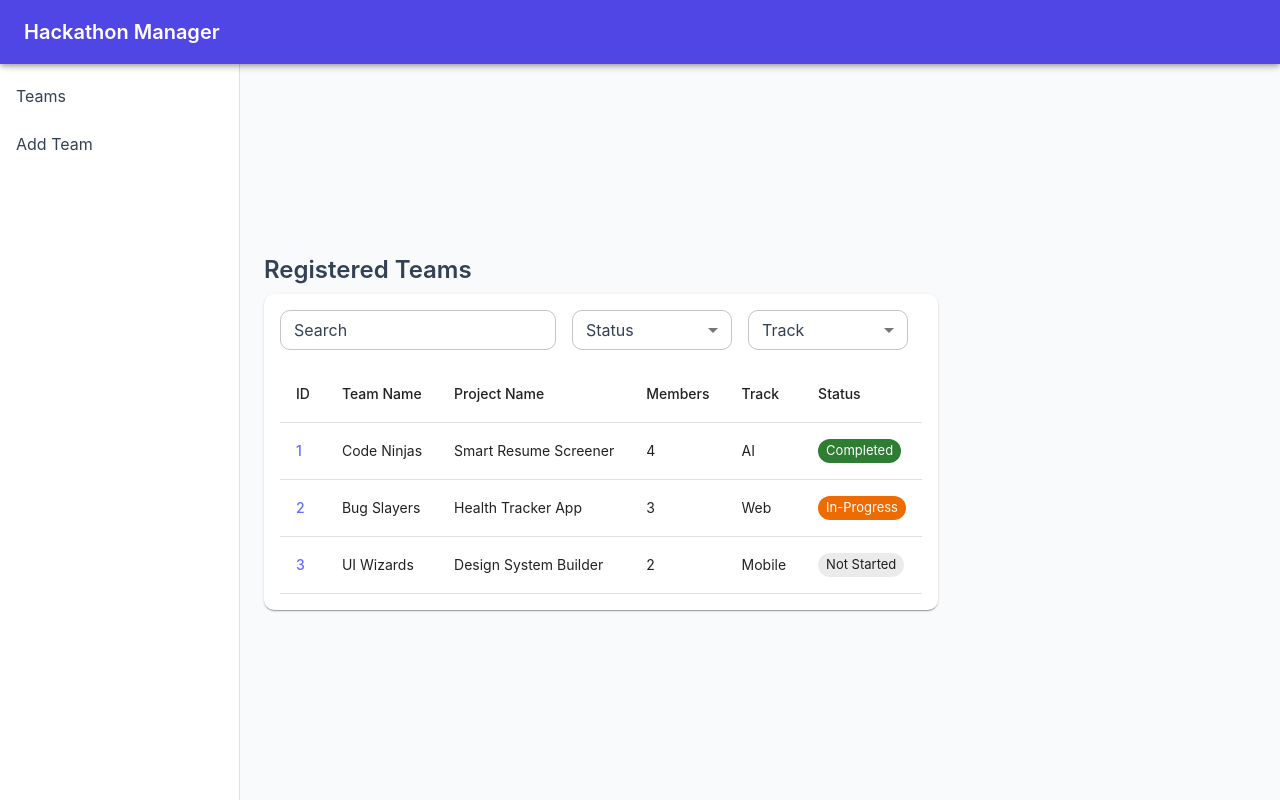
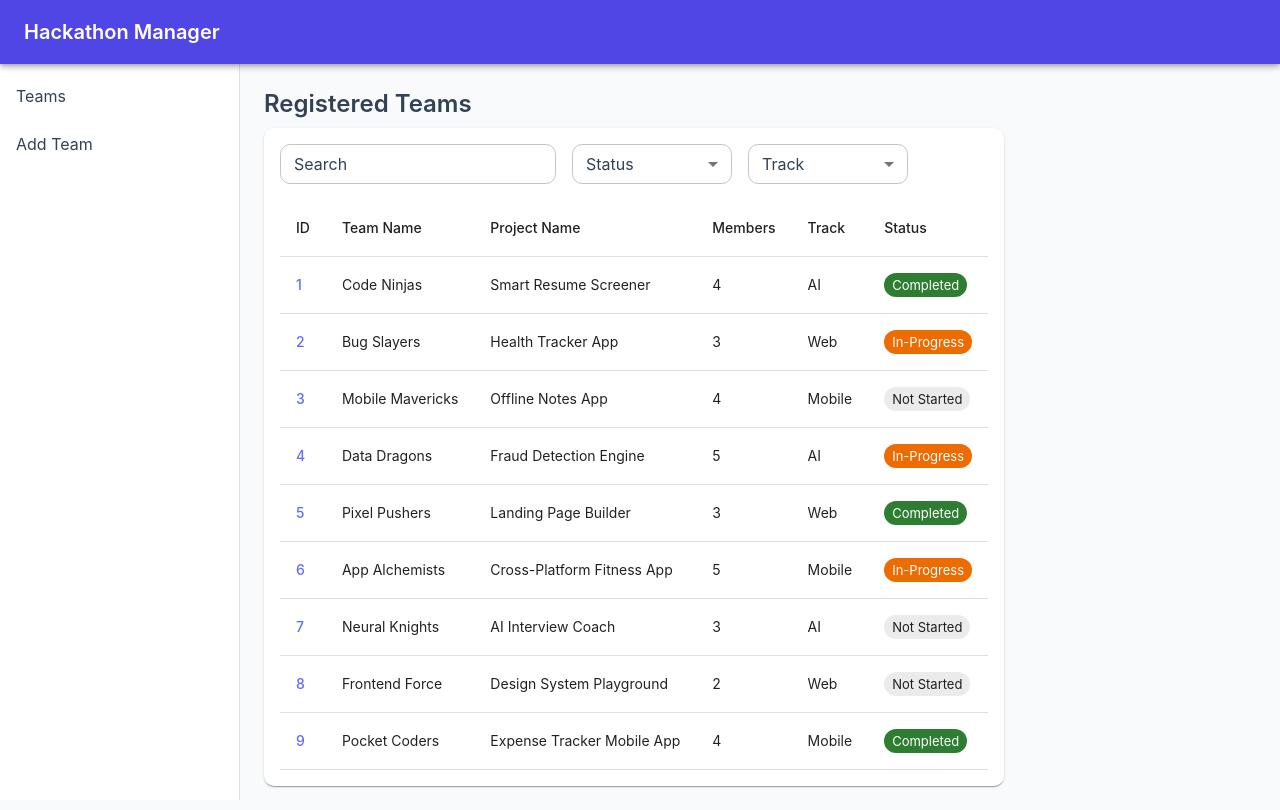
Before and after one commit to noman-atri/Hackathon-Manager, a React (Vite) app in the folder hackathon-manager/: page / in a window 1280 px wide. Built offline with nearby package versions, Linux system fonts and the light colour scheme.

Commit message:
feat: Project model and context "
Added project model and context object

[ICTRAINING-2321]

```diff
--- a/hackathon-manager/src/data/Teams.ts
+++ b/hackathon-manager/src/data/Teams.ts
@@ -1,4 +1,4 @@
-import Team from "../models/Team";
+import type Team from "../models/Team";
 
 export const teamsData: Team[] = [
   {
@@ -19,10 +19,58 @@ export const teamsData: Team[] = [
   },
   {
     id: "3",
-    teamName: "UI Wizards",
-    projectName: "Design System Builder",
-    membersCount: 2,
+    teamName: "Mobile Mavericks",
+    projectName: "Offline Notes App",
+    membersCount: 4,
     track: "Mobile",
     status: "Not Started",
   },
+  {
+    id: "4",
+    teamName: "Data Dragons",
+    projectName: "Fraud Detection Engine",
+    membersCount: 5,
+    track: "AI",
+    status: "In-Progress",
+  },
+  {
+    id: "5",
+    teamName: "Pixel Pushers",
+    projectName: "Landing Page Builder",
+    membersCount: 3,
+    track: "Web",
+    status: "Completed",
+  },
+  {
+    id: "6",
+    teamName: "App Alchemists",
+    projectName: "Cross-Platform Fitness App",
+    membersCount: 5,
+    track: "Mobile",
+    status: "In-Progress",
+  },
+  {
+    id: "7",
+    teamName: "Neural Knights",
+    projectName: "AI Interview Coach",
+    membersCount: 3,
+    track: "AI",
+    status: "Not Started",
+  },
+  {
+    id: "8",
+    teamName: "Frontend Force",
+    projectName: "Design System Playground",
+    membersCount: 2,
+    track: "Web",
+    status: "Not Started",
+  },
+  {
+    id: "9",
+    teamName: "Pocket Coders",
+    projectName: "Expense Tracker Mobile App",
+    membersCount: 4,
+    track: "Mobile",
+    status: "Completed",
+  },
 ];
```
Also changed, not shown: hackathon-manager/src/context/ProjectsContext.tsx (added, +55 -0 lines), hackathon-manager/src/models/Project.ts (added, +23 -0 lines).
